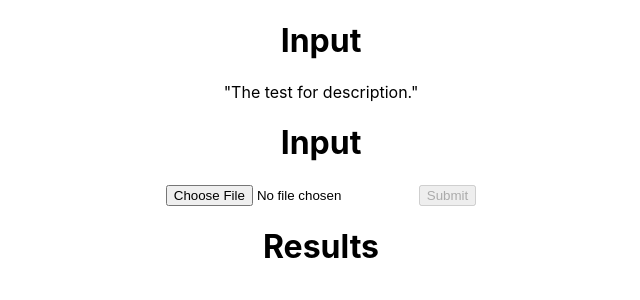
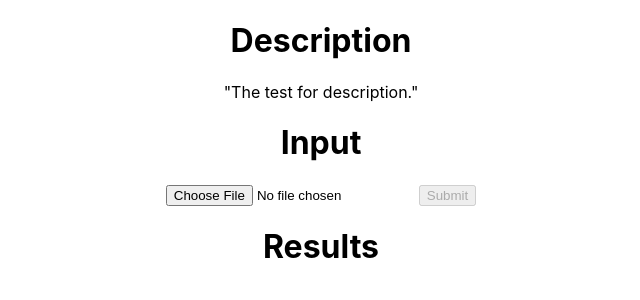
Before and after one commit to qiancheng99/EECS605-Module7, a React (Create React App) app: page / in a window 1280 px wide. Shown: the top 300 px of the page, without its empty margins (319-959 px from the left). Built offline with nearby package versions, Linux system fonts and the light colour scheme.

Commit message:
Update App.js

```diff
--- a/src/App.js
+++ b/src/App.js
@@ -74,6 +74,7 @@ function App() {
     .then(data => {
       console.log('getting response...')
       console.log(data);
+    setButtonText('getting response');
 
       // POST request error
       if (data.statusCode === 400) {
@@ -99,7 +100,7 @@ function App() {
   return (
     <div className="App">
       <div className="Description">
-        <h1>Input</h1>
+        <h1>Description</h1>
         <p>"The test for description."</p>
       </div>
       <div className="Input">
```
